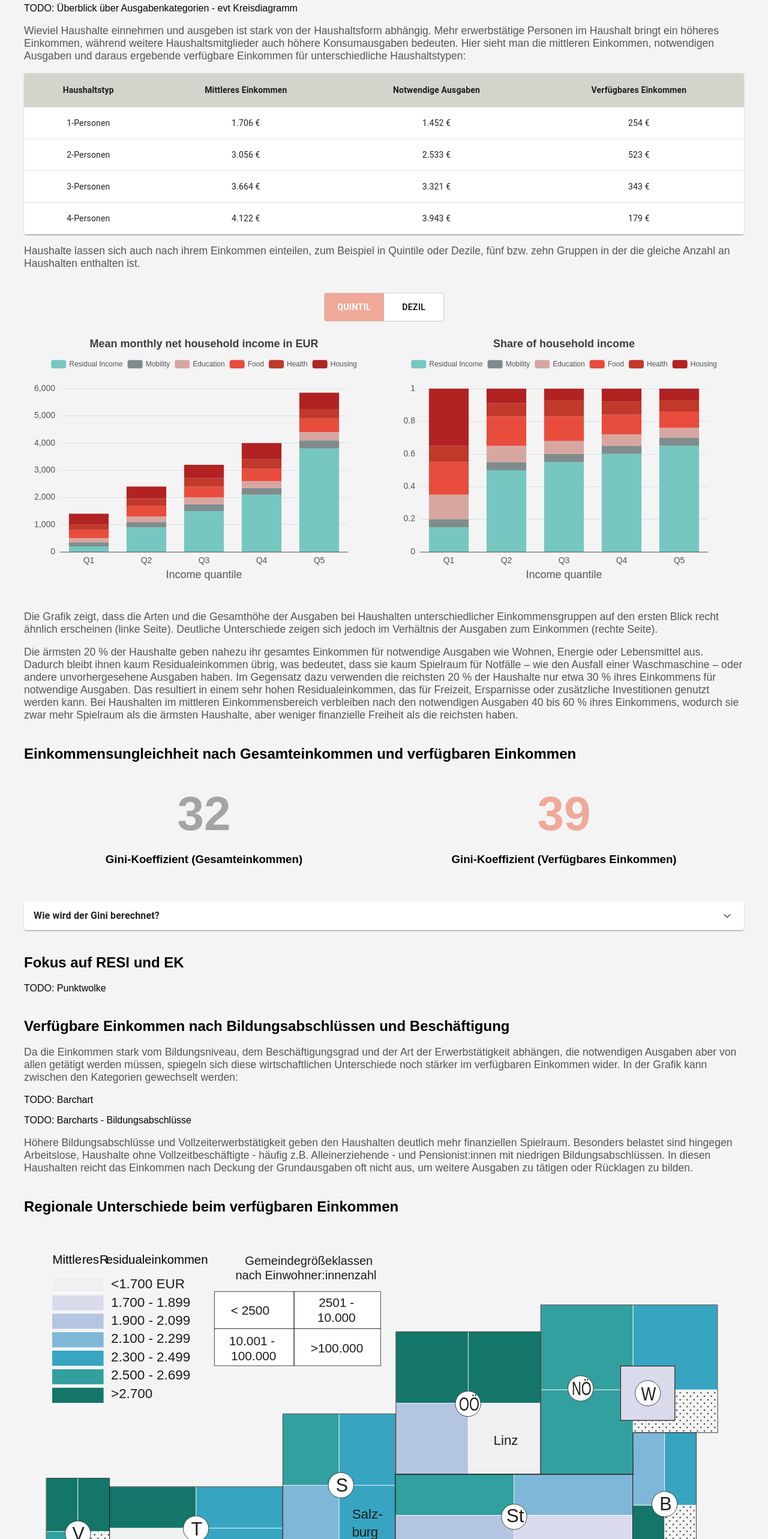
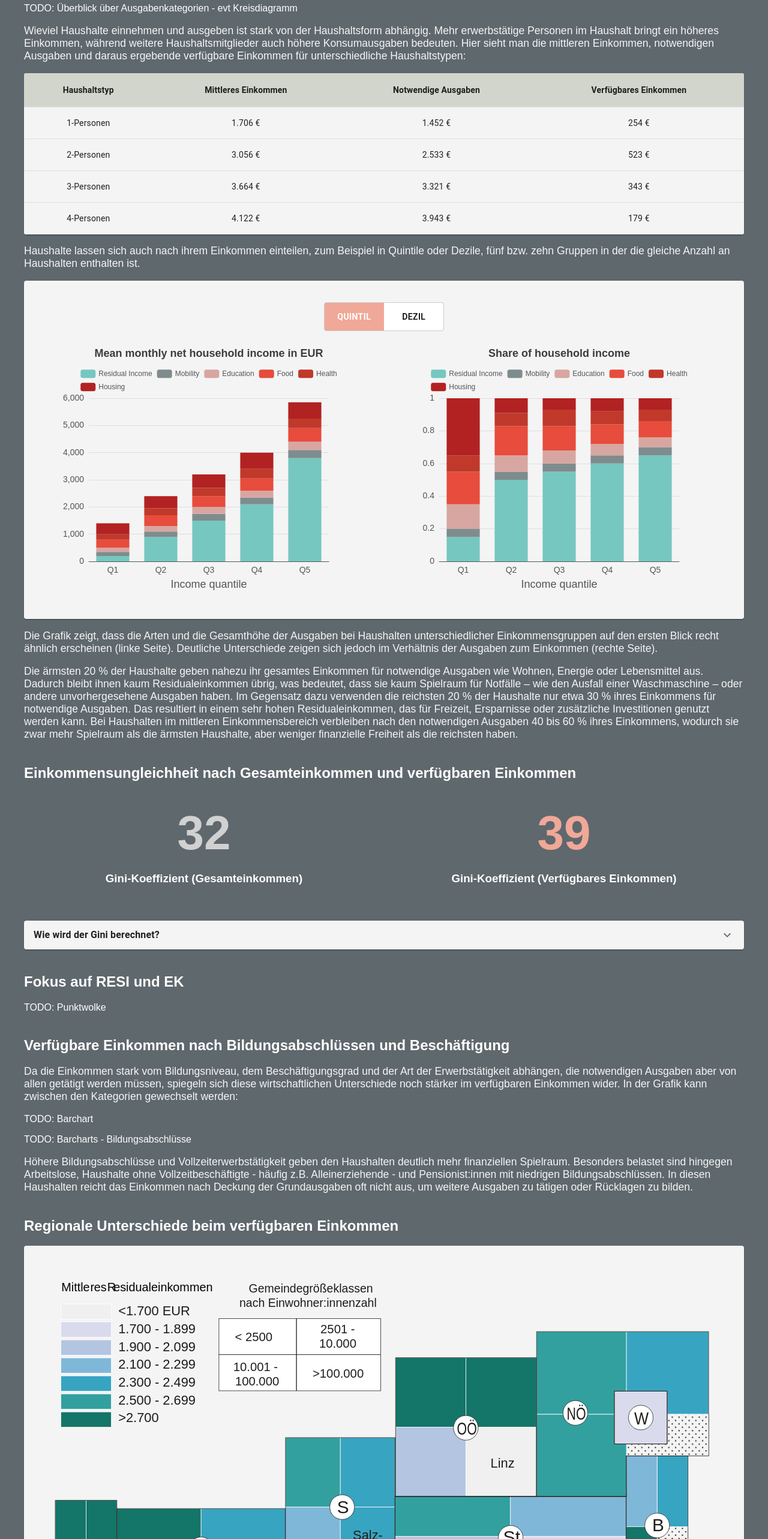
Before and after one commit to SimlabTUWien/ak-resi, a React (Create React App) app: page / in a window 1280 px wide. Shown: the part 3520-6086 px from the top of the page at 60% size. Built offline with nearby package versions, Linux system fonts and the light colour scheme; no server answers; a web font is replaced by a local one.

Commit message:
changed background color and MUI boxes color

```diff
--- a/src/components/CounterAnimation.js
+++ b/src/components/CounterAnimation.js
@@ -9,7 +9,8 @@ const CounterAnimation = ({ targetValue, duration = 2000 }) => {
   const getColor = (value) => {
     switch (value) {
       case 32:
-        return "#a4a4a4";
+        // return "#a4a4a4";
+        return "#d1d1d1";
       case 39:
         return "#F0A898";
       default:
--- a/src/components/HouseholdTable.js
+++ b/src/components/HouseholdTable.js
@@ -3,15 +3,9 @@ import { Table, TableBody, TableCell, TableContainer, TableHead, TableRow, Paper
 
 const HouseholdTable = () => {
   return (
-    <TableContainer
-        component={Paper}
-        // sx={{
-        //     overflowX: "auto",
-        //     minWidth: 320,
-        //     maxWidth: "100%", // Ensure it adapts within parent
-        // }}
-      >
-       <Table sx={{ width: "100%" }}>
+    <TableContainer component={Paper}>
+       {/* <Table sx={{ width: "100%"}}> */}
+       <Table sx={{ width: "100%", backgroundColor:"#f4f4f4"}}>
         <TableHead sx={{ backgroundColor: "#d2d5cb" }}>
           <TableRow>
           <TableCell align="center" sx={{ fontWeight: "bold" }}>Haushaltstyp</TableCell>
--- a/src/components/MeanMapChart.js
+++ b/src/components/MeanMapChart.js
@@ -222,7 +222,7 @@ const MeanMapChart = () => {
           boxShadow: 2, // Use shadow from MUI's theme (0-24)
           padding: 2,
           borderRadius: 2,
-          backgroundColor: "white",
+          backgroundColor: "white"
         }}
       >
         <div className="info-navigation">
--- a/src/components/SocialInfrastructureMaps/SIOverallIndicatorMap.js
+++ b/src/components/SocialInfrastructureMaps/SIOverallIndicatorMap.js
@@ -236,17 +236,7 @@ const SIOverallIndicatorMap = ({ mapboxAccessToken }) => {
   };
 
   return (
-    <Box
-      sx={{
-        width: '100%',
-        margin: 'auto',
-        padding: 2,
-        backgroundColor: '#f9f9f9',
-        borderRadius: 2,
-        boxShadow: 2,
-      }}
-    >
-      <Box sx={{ marginTop: 3 }}>
+    <Box sx={{ marginTop: 4 }}>
       <MapContainer
           center={isMobile ? [48.5, 13.5] : [48.5, 14.5]}
           zoom={isMobile ? 6 : 7}
@@ -261,7 +251,7 @@ const SIOverallIndicatorMap = ({ mapboxAccessToken }) => {
           maxBounds={[[45.5, 9.0], [49.5, 17.5]]}
           maxBoundsViscosity={1.0}
           attributionControl={false}
-            style={{ height: '480px', width: '100%', background: '#f4f4f4', borderRadius: '8px', overflow: 'hidden' }}
+          style={{ height: '480px', width: '100%', background: '#bfbfbf', borderRadius: '8px', overflow: 'hidden', color: 'black'}}
           ref={mapRef}
       >
           {geojsonData && <GeoJSON data={geojsonData} onEachFeature={onEachFeature} />}
@@ -270,7 +260,6 @@ const SIOverallIndicatorMap = ({ mapboxAccessToken }) => {
       </MapContainer>
       {isMobile && <MobileLegend />}
     </Box>
-    </Box>
   );
 };
 
--- a/src/components/SocialInfrastructureTable.js
+++ b/src/components/SocialInfrastructureTable.js
@@ -46,6 +46,7 @@ const SocialInfrastructureTable = () => {
     <TableContainer
         component={Paper}
         sx={{
+            background: "#f4f4f4",
             overflowX: "auto",
             minWidth: 320,
             maxWidth: "100%", // Ensure it adapts within parent
--- a/src/pages/HomePage.js
+++ b/src/pages/HomePage.js
@@ -1,4 +1,6 @@
 import React, { useState, useEffect } from "react";
+import {Accordion, AccordionSummary, AccordionDetails, Box, ToggleButton, ToggleButtonGroup, Typography } from '@mui/material';
+
 
 import HeroSection from "../components/HeroSection";
 import BackgroundChart from '../components/BackgroundChart';
@@ -7,16 +9,11 @@ import ExpenditureCharts from '../components/ExpenditureCharts/ExpenditureCharts
 import HouseholdTable from "../components/HouseholdTable";
 import CounterAnimation from "../components/CounterAnimation";
 import SocialInfrastructureTable from "../components/SocialInfrastructureTable";
-
-import Accordion from '@mui/material/Accordion';
-import AccordionSummary from '@mui/material/AccordionSummary';
-import AccordionDetails from '@mui/material/AccordionDetails';
-import Typography from '@mui/material/Typography';
-import ExpandMoreIcon from "@mui/icons-material/ExpandMore";
-import { ToggleButton, ToggleButtonGroup } from "@mui/material";
 import MeanMapChart from "../components/MeanMapChart";
 import SIOverallIndicatorMap from "../components/SocialInfrastructureMaps/SIOverallIndicatorMap";
 import FloatingButton from "../components/FloatingButton";
+
+import ExpandMoreIcon from "@mui/icons-material/ExpandMore";
 
 import "../styles/HomePage.css";
 
@@ -35,11 +32,17 @@ export default function HomePage() {
       }, []);
 
 
-    const [mode, setMode] = useState("quantils");
+    const [expenditureMode, setExpenditureMode] = useState("quantils");
+    const [siMode, setSiMode] = useState("so_cars");
 
-    const handleModeChange = (event, newMode) => {
-        if (newMode !== null) {
-        setMode(newMode);
+
+    const handleToggleModeChange = (type, newValue) => {
+        if (newValue !== null) {
+            if (type === "expenditure") {
+                setExpenditureMode(newValue);
+            } else if (type === "si") {
+                setSiMode(newValue);
+            }
         }
     };
 
@@ -102,7 +105,7 @@ export default function HomePage() {
             </div>
 
             <div>
-                <Accordion>
+                <Accordion sx={{background: "#f4f4f4"}}>
                 <AccordionSummary expandIcon={<ExpandMoreIcon />}>
                     <Typography><strong>Wo kommen unsere Daten her und wie funktioniert die Berechnung genau?</strong></Typography>
                 </AccordionSummary>
@@ -138,24 +141,33 @@ export default function HomePage() {
                 Haushalte lassen sich auch nach ihrem Einkommen einteilen, zum Beispiel in Quintile oder Dezile, fünf bzw. zehn Gruppen in der die gleiche Anzahl an Haushalten enthalten ist.
             </p>
 
+            <Box
+                sx={{
+                    background: "#f4f4f4",
+                    padding: 2,
+                    borderRadius: 1,
+                    boxShadow: 1,
+                    fontSize: '14px',
+                    marginTop: 2,
+                }}
+            >
                 <div className="toggle-container">
                     <ToggleButtonGroup
                         className="expenditure-toggle"
-                value={mode}
+                        value={expenditureMode}
                         exclusive
-                onChange={handleModeChange}
-                aria-label="mode selection"
+                        onChange={(_, newValue) => handleToggleModeChange("expenditure", newValue)}
+                        aria-label="expenditure chart mode selection"
                     >
                     <ToggleButton value="quantils">Quintil</ToggleButton>
                     <ToggleButton value="decils">Dezil</ToggleButton>
                     </ToggleButtonGroup>
                 </div>
 
-
                 <div className="expenditure-charts-container">
-                <ExpenditureCharts mode={mode}/>
+                    <ExpenditureCharts mode={expenditureMode}/>
                 </div>
-
+            </Box>
 
             <p className='paragraph'>
                 Die Grafik zeigt, dass die Arten und die Gesamthöhe der Ausgaben bei Haushalten unterschiedlicher Einkommensgruppen auf den ersten Blick recht ähnlich erscheinen (linke Seite). Deutliche Unterschiede zeigen sich jedoch im Verhältnis der Ausgaben zum Einkommen (rechte Seite).
@@ -180,7 +192,7 @@ export default function HomePage() {
             </div>
 
             <div>
-                <Accordion>
+                <Accordion sx={{background: "#f4f4f4"}}>
                 <AccordionSummary expandIcon={<ExpandMoreIcon />}>
                     <Typography><strong>Wie wird der Gini berechnet?</strong></Typography>
                 </AccordionSummary>
@@ -214,14 +226,24 @@ export default function HomePage() {
             <h2>Regionale Unterschiede beim verfügbaren Einkommen</h2>
 
             {/* MeanMap */}
-            <div className="mean-map-container">
+            <Box
+                className="mean-map-container"
+                sx={{
+                    background: "#f4f4f4",
+                    padding: 2,
+                    borderRadius: 1,
+                    boxShadow: 1,
+                    fontSize: '14px',
+                    marginTop: 2,
+                }}
+            >
                 <MeanMapChart/>
-            </div>
+            </Box>
 
             {/* Infobox with CommunitySizeClass map */}
             {/* <CommunitySizeChart mapboxAccessToken={mapboxAccessToken}/> */}
             <div>
-                <Accordion>
+                <Accordion sx={{background: "#f4f4f4"}}>
                 <AccordionSummary expandIcon={<ExpandMoreIcon />}>
                     <Typography><strong>Wo wohnt Österreich: Gemeindegrößenklassenerklärung</strong></Typography>
                 </AccordionSummary>
@@ -249,7 +271,35 @@ export default function HomePage() {
             </p>
 
             {/* SI map overall */}
+            <Box
+                sx={{
+                    background: "#f4f4f4",
+                    padding: 2,
+                    borderRadius: 1,
+                    boxShadow: 1,
+                    fontSize: '14px',
+                    marginTop: 2,
+                }}
+            >
+                <div className="toggle-container">
+                    <ToggleButtonGroup
+                        className="si-toggle"
+                        value={siMode}
+                        exclusive
+                        onChange={(_, newValue) => handleToggleModeChange("si", newValue)}
+                        aria-label="mode selection"
+                    >
+                    <ToggleButton value="so_cars">PKW</ToggleButton>
+                    <ToggleButton value="so_miv">MIV</ToggleButton>
+                    <ToggleButton value="no_so">No Spillover</ToggleButton>
+                    </ToggleButtonGroup>
+                </div>
+
+                <div className="si-overall-container">
                     <SIOverallIndicatorMap/>
+                </div>
+            </Box>
+
 
             {/* SI map indicators 2*/}
 
--- a/src/styles/App.css
+++ b/src/styles/App.css
@@ -7,10 +7,18 @@ body, html {
   margin: 0;
   padding: 0;
   font-family: 'MyriadPro-Regular', 'Myriad Pro', sans-serif;
-  background-color: #f4f4f4;
+  /* background-color: #f4f4f4; */
+  /* background-color: #586F6B; */
+
+  /* background-color: #393E41; */
+  background-color: #5f686d;
+  /* background-color: #6f7a80; */
+
   /* background-color: #E7DCB1; */
   /* background-color: #566060; */
   scroll-behavior: smooth;
+
+  color: white;
 }
 
 * {
@@ -48,12 +56,10 @@ h2 {
 }
 
 .title {
-  color: #333;
+  /* color: #333; */
   font-size: 2.5rem;
   margin-bottom: 20px;
 }
-
-
 
 
 .image-container {
@@ -88,7 +94,8 @@ img {
 
 .paragraph {
   font-size: 1.1rem;
-  color: #555;
+  /* color: #555; */
+  color: whitesmoke;
 }
 
 
--- a/src/styles/HomePage.css
+++ b/src/styles/HomePage.css
@@ -31,6 +31,30 @@
   color: white !important;
   font-weight: 600;
 }
+
+.si-toggle {
+  padding-top: 20px;
+  display: flex;
+  width: 400px;
+  max-width: 100%;
+}
+
+.si-toggle .MuiToggleButton-root {
+  flex: 1;
+  background-color: white;
+  border: 1px solid #ccc;
+  color: black;
+  font-weight: 500;
+  transition: background-color 0.3s, color 0.3s;
+}
+
+.si-toggle .MuiToggleButton-root.Mui-selected {
+  background-color: #a5cdc8 !important;
+  color: white !important;
+  font-weight: 600;
+}
+
+
 
 .expenditure-charts {
     width: 100%;
```
Lines whose indentation alone changed are shown as unchanged.
